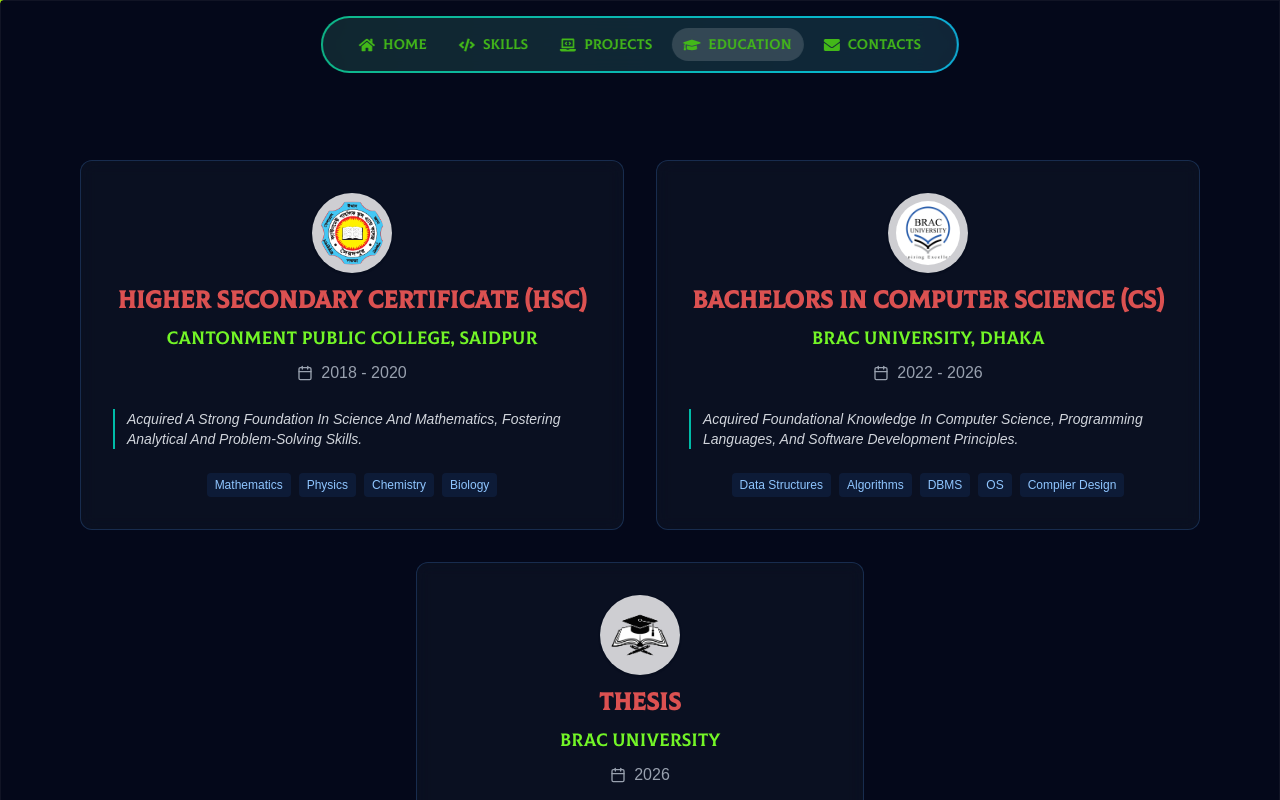
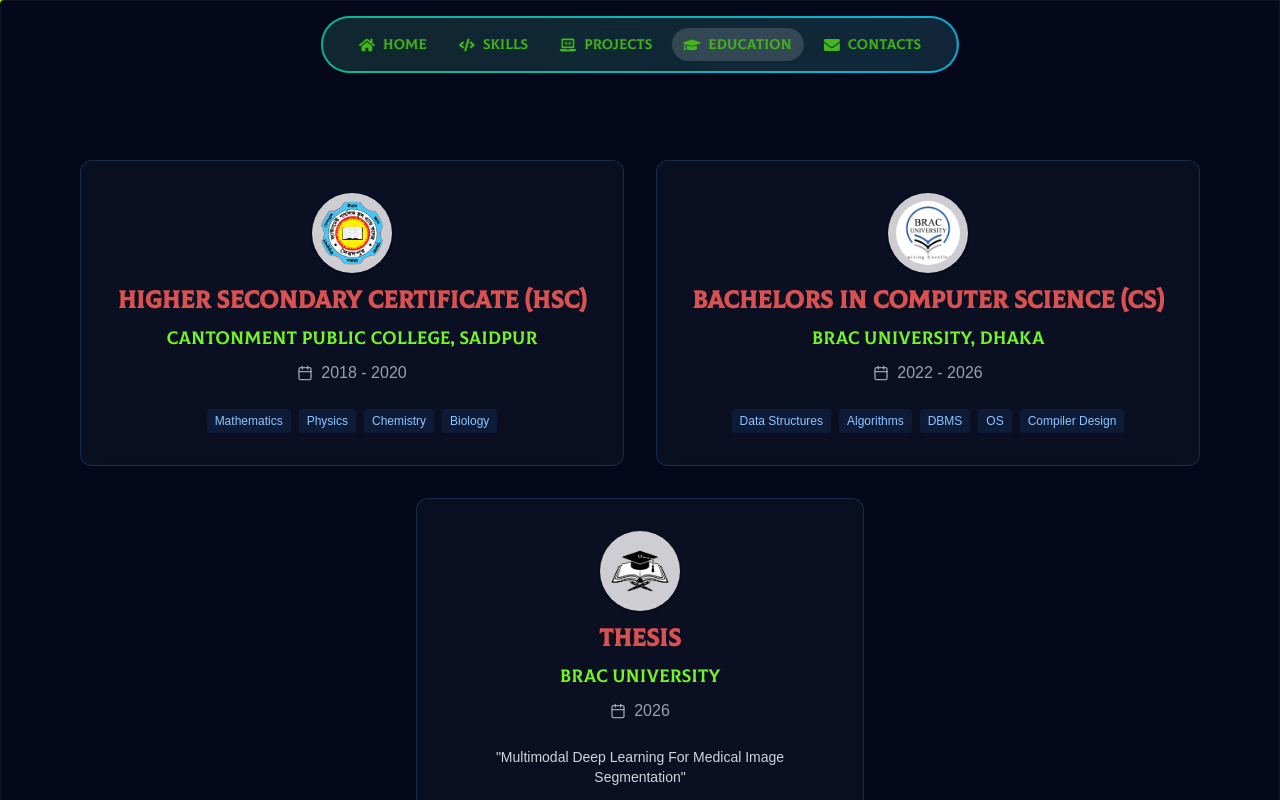
Before and after one commit to uzicodes/utsho-heaven-chowdhury, a Next.js app: page /education in a window 1280 px wide. Shown: the top 800 px of the page. Built offline with nearby package versions, Linux system fonts and the light colour scheme.

Commit message:
rmeoved the descriptions from the educationn cards

```diff
--- a/src/app/education/page.tsx
+++ b/src/app/education/page.tsx
@@ -221,15 +221,12 @@ const EducationSection: React.FC = () => {
 									   <p className="text-lg flex items-center justify-center gap-2 colus-font" style={{ color: '#73F527' }}>
 										   {edu.school}
 									   </p>
-									   <p className="text-gray-400 flex items-center justify-center gap-2">
-										   <Calendar className="w-4 h-4" />
-										   {edu.year}
-									   </p>
-								   </div>
-								   <p className="text-gray-300 text-sm italic border-l-2 border-teal-500 pl-3">
-									   {edu.description}
+								   <p className="text-gray-400 flex items-center justify-center gap-2">
+									   <Calendar className="w-4 h-4" />
+									   {edu.year}
 								   </p>
-								   <div className="flex flex-wrap justify-center gap-2">
+							   </div>
+							   <div className="flex flex-wrap justify-center gap-2">
 									   {edu.skills.map((skill, i) => (
 										   <span
 											   key={i}
```
